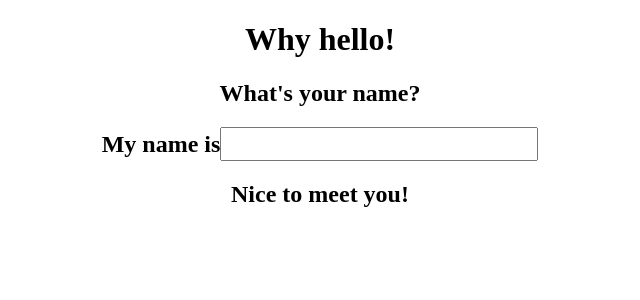
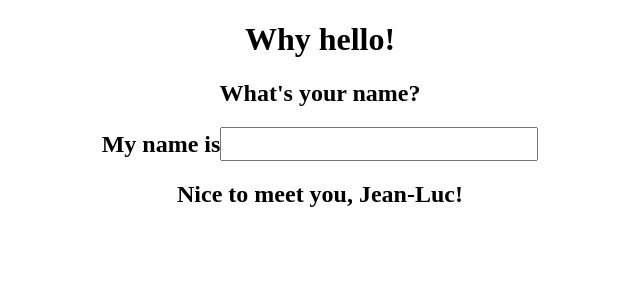
Before and after one commit to fj1/faux-redux, a React (Create React App) app: page / in a window 1280 px wide. Shown: the top 300 px of the page, without its empty margins (320-960 px from the left). Built offline with nearby package versions, Linux system fonts and the light colour scheme.

Commit message:
add context

```diff
--- a/src/Greeting.js
+++ b/src/Greeting.js
@@ -1,4 +1,5 @@
 import React, {Component} from 'react';
+import {PropTypes} from 'prop-types';
 
 class Greeting extends Component {
   handleInputChange = e => {
@@ -13,10 +14,14 @@ class Greeting extends Component {
         <h2>My name is
             <input onChange={this.handleInputChange} />
         </h2>
-        <h2>Nice to meet you!</h2>
+        <h2>{`Nice to meet you, ${this.context.name}!`}</h2>
       </div>
     )
   }
 }
 
+Greeting.contextTypes = {
+  name: PropTypes.string
+}
+
 export default Greeting
--- a/src/Provider.js
+++ b/src/Provider.js
@@ -1,6 +1,13 @@
 import {Component} from 'react'
+import {PropTypes} from 'prop-types'
 
 class Provider extends Component {
+  getChildContext() {
+    return {
+      name: 'Jean-Luc'
+    }
+  }
+
   render() {
     const {children} = this.props;
     return (
@@ -9,4 +16,8 @@ class Provider extends Component {
   }
 }
 
+Provider.childContextTypes = {
+  name: PropTypes.string
+}
+
 export default Provider
```
